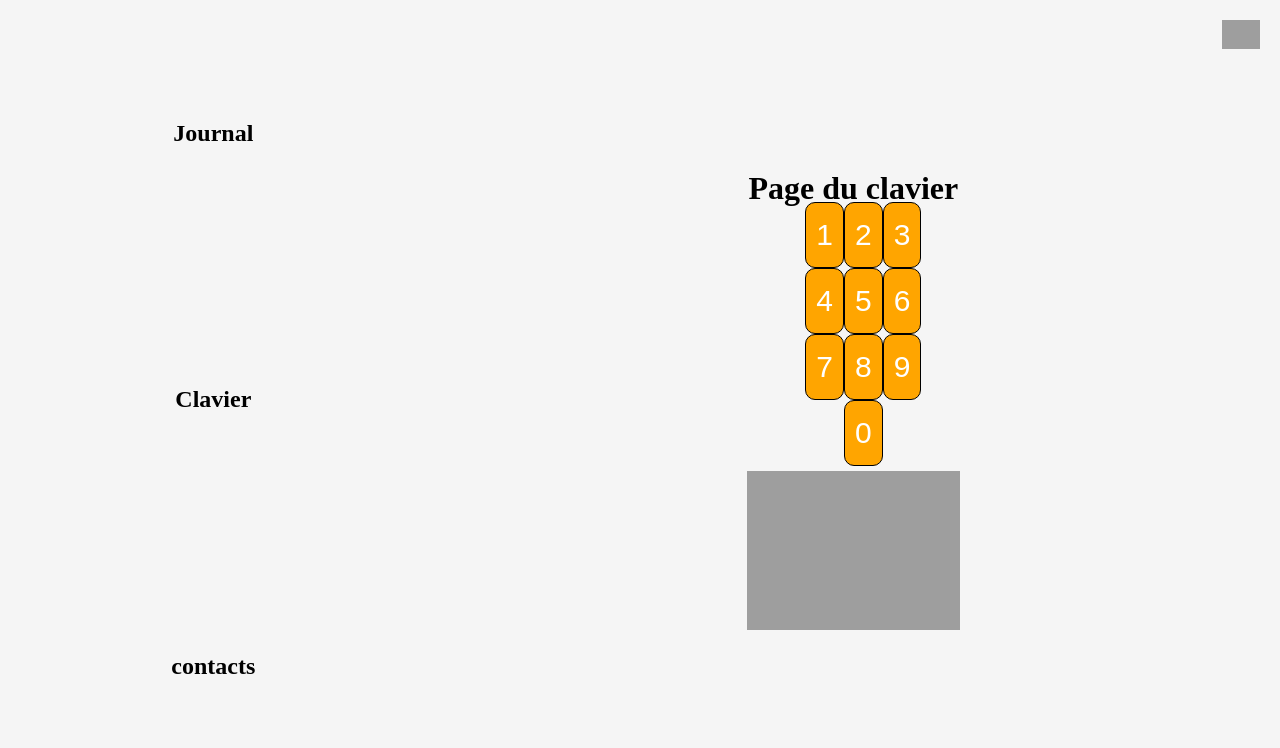
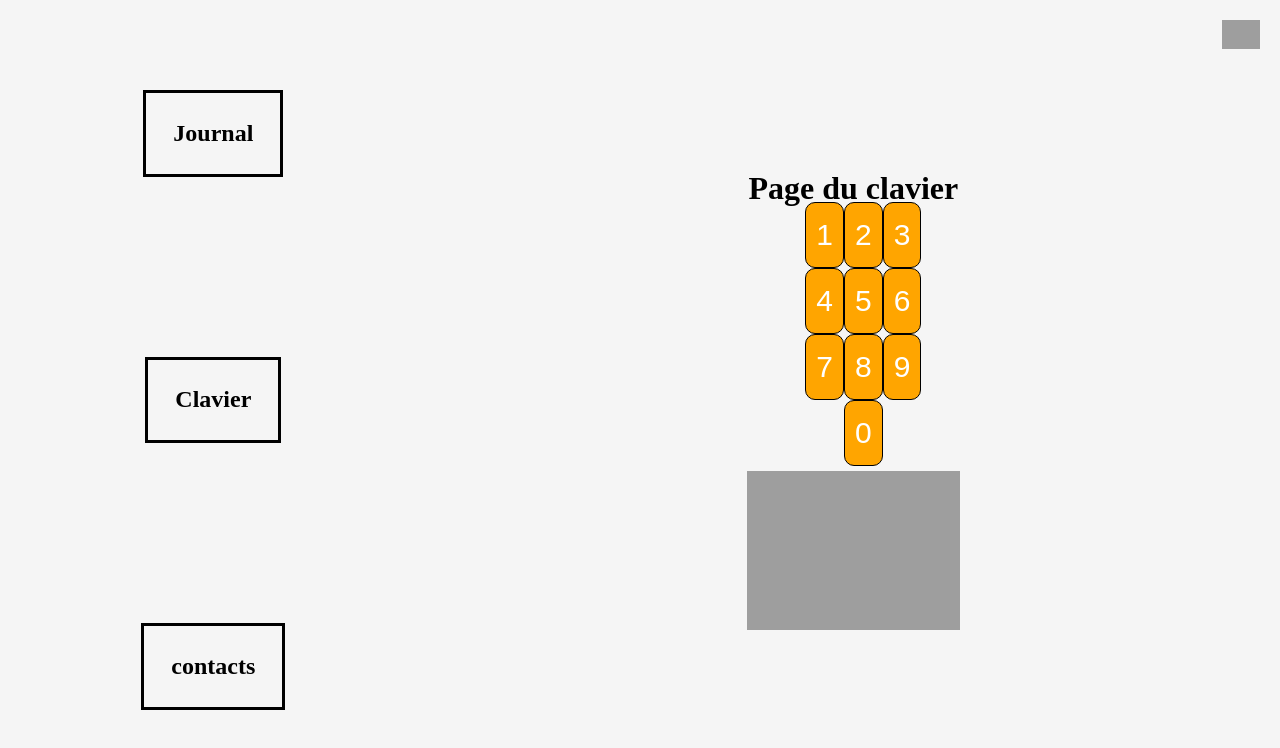
Before and after one commit to GarnierQuentin/vue_calling_app, a Vue app: page /clavier in a window 1280 px wide. Shown: the top 748 px of the page. Built offline with nearby package versions, Linux system fonts and the light colour scheme; grey boxes are pictures that could not be loaded.

Commit message:
💄 nav border

```diff
--- a/src/assets/main.css
+++ b/src/assets/main.css
@@ -23,6 +23,8 @@ nav a{
   color: black;
   font-size: 1.5rem;
   font-weight: bold;
+  border: 3px solid black;
+  padding: 30%;
 }
 
 nav a:hover{
--- a/src/components/Clavier.vue
+++ b/src/components/Clavier.vue
@@ -67,3 +67,8 @@
     <input type="image" src="https://i.pinimg.com/originals/81/45/bd/8145bd48b6b0593d01d69d499d2a1f8f.png" @click="ajoutHistorique(phone_number)">
 
 </template>
+
+
+<style lang="scss">
+
+</style>
```
